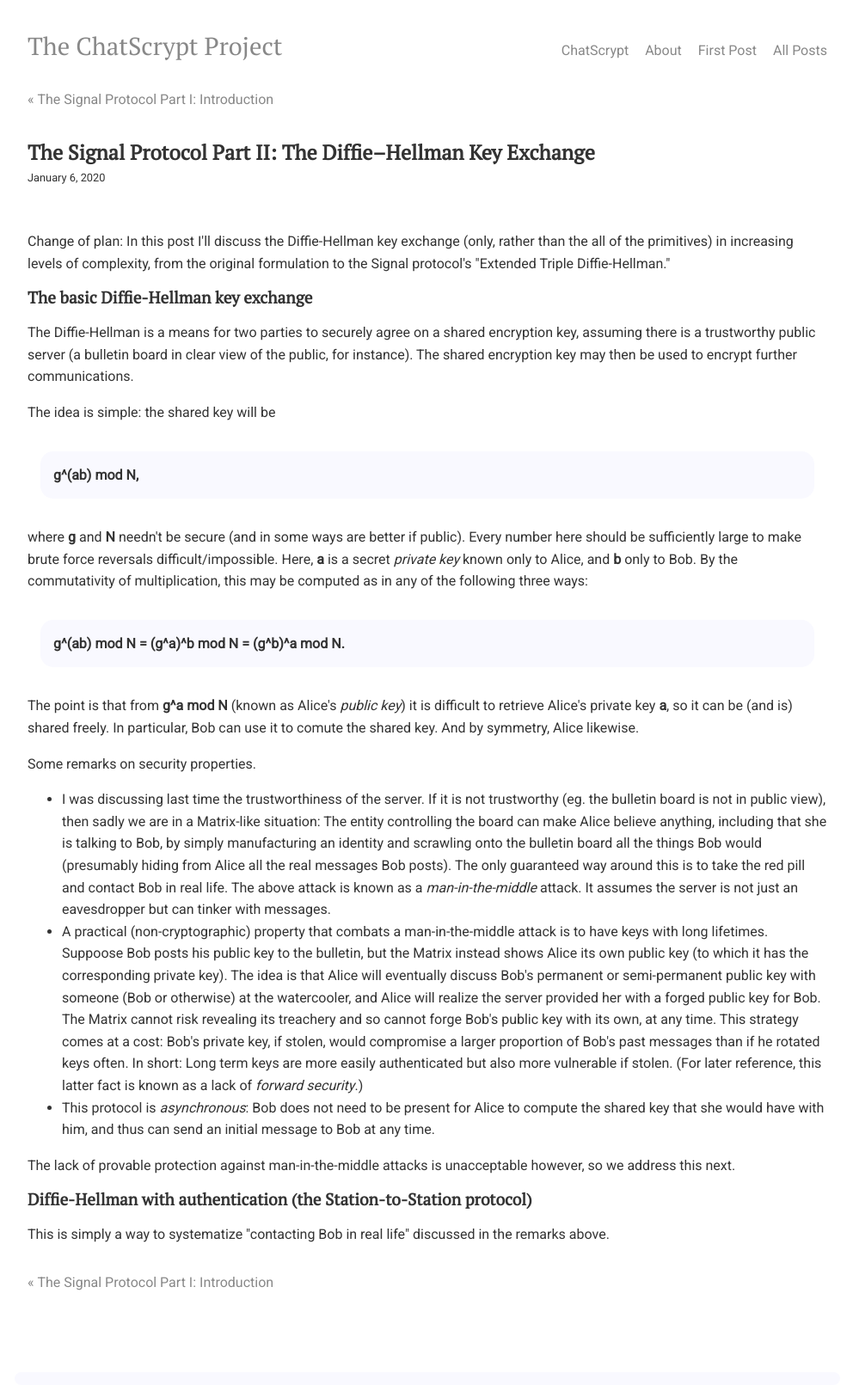
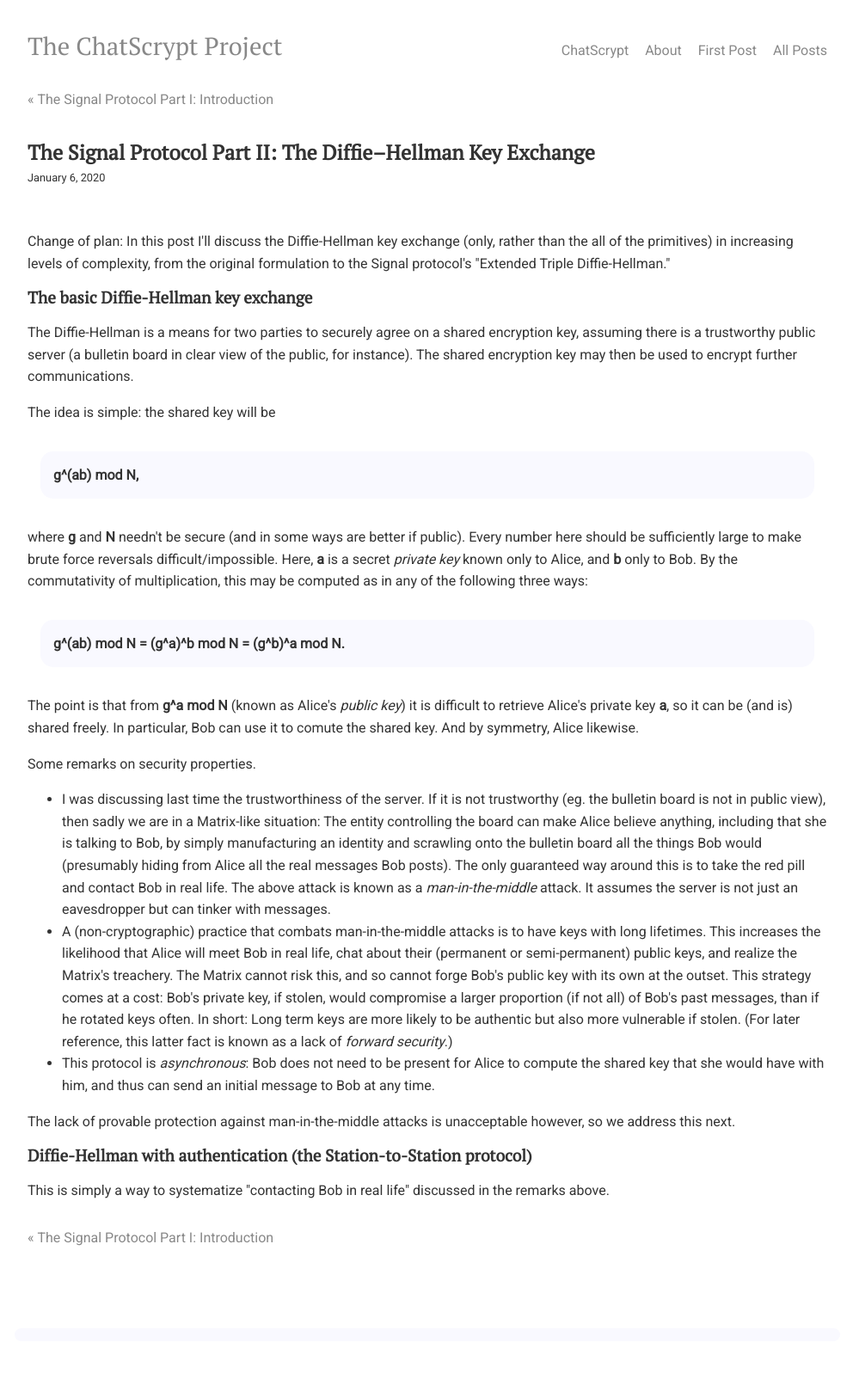
Before and after one commit to chatscrypt/chatscrypt.github.io, a Jekyll site: the page built from _posts/2020-01-06-the-signal-protocol-part-ii-the-diffie-hellman-key-exchange.html, in a window 1280 px wide. Shown: the whole page at 86% size, without its empty margins (143-1135 px from the left). Built offline with Jekyll 4.4.1, drawn with Linux system fonts in a browser that asks for light colours; comment, search, counter and statistics services are not loaded; after the commit the page ends 1560 px from its top, so only the background shows below that.

Commit message:
Update 2020-01-06-the-signal-protocol-part-ii-the-diffie-hellman-key-exchange.html

```diff
--- a/_posts/2020-01-06-the-signal-protocol-part-ii-the-diffie-hellman-key-exchange.html
+++ b/_posts/2020-01-06-the-signal-protocol-part-ii-the-diffie-hellman-key-exchange.html
@@ -27,7 +27,7 @@ The point is that from <b>g^a mod N</b> (known as Alice's <i>public key</i>) it
 <ul>
 <li>I was discussing last time the trustworthiness of the server. If it is not trustworthy (eg. the bulletin board is not in public view), then sadly we are in a Matrix-like situation: The entity controlling the board can make Alice believe anything, including that she is talking to Bob, by simply manufacturing an identity and scrawling onto the bulletin board all the things Bob would (presumably hiding from Alice all the real messages Bob posts). The only guaranteed way around this is to take the red pill and contact Bob in real life. The above attack is known as a <i>man-in-the-middle</i> attack. It assumes the server is not just an eavesdropper but can tinker with messages.
 
-<li> A practical (non-cryptographic) property that combats a man-in-the-middle attack is to have keys with long lifetimes. Suppoose Bob posts his public key to the bulletin, but the Matrix instead shows Alice its own public key (to which it has the corresponding private key). The idea is that Alice will eventually discuss Bob's permanent or semi-permanent public key with someone (Bob or otherwise) at the watercooler, and Alice will realize the server provided her with a forged public key for Bob. The Matrix cannot risk revealing its treachery and so cannot forge Bob's public key with its own, at any time. This strategy comes at a cost: Bob's private key, if stolen, would compromise a larger proportion of Bob's past messages than if he rotated keys often. In short: Long term keys are more easily authenticated but also more vulnerable if stolen. (For later reference, this latter fact is known as a lack of <i>forward security</i>.)
+<li> A (non-cryptographic) practice that combats man-in-the-middle attacks is to have keys with long lifetimes. This increases the likelihood that Alice will meet Bob in real life, chat about their (permanent or semi-permanent) public keys, and realize the Matrix's treachery. The Matrix cannot risk this, and so cannot forge Bob's public key with its own at the outset. This strategy comes at a cost: Bob's private key, if stolen, would compromise a larger proportion (if not all) of Bob's past messages, than if he rotated keys often. In short: Long term keys are more likely to be authentic but also more vulnerable if stolen. (For later reference, this latter fact is known as a lack of <i>forward security</i>.)
 
 <li> This protocol is <i>asynchronous</i>: Bob does not need to be present for Alice to compute the shared key that she would have with him, and thus can send an initial message to Bob at any time.
 </ul>
```
